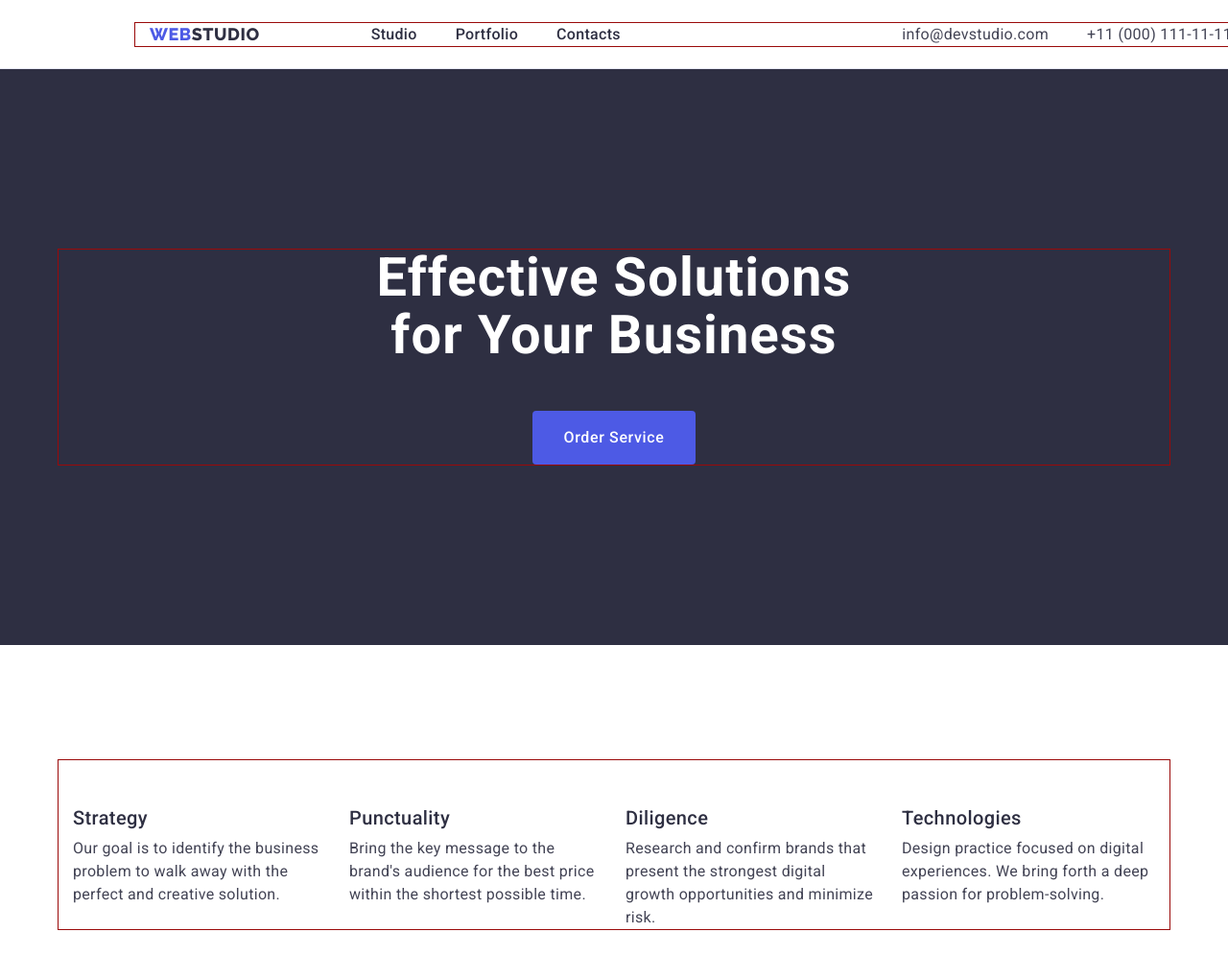
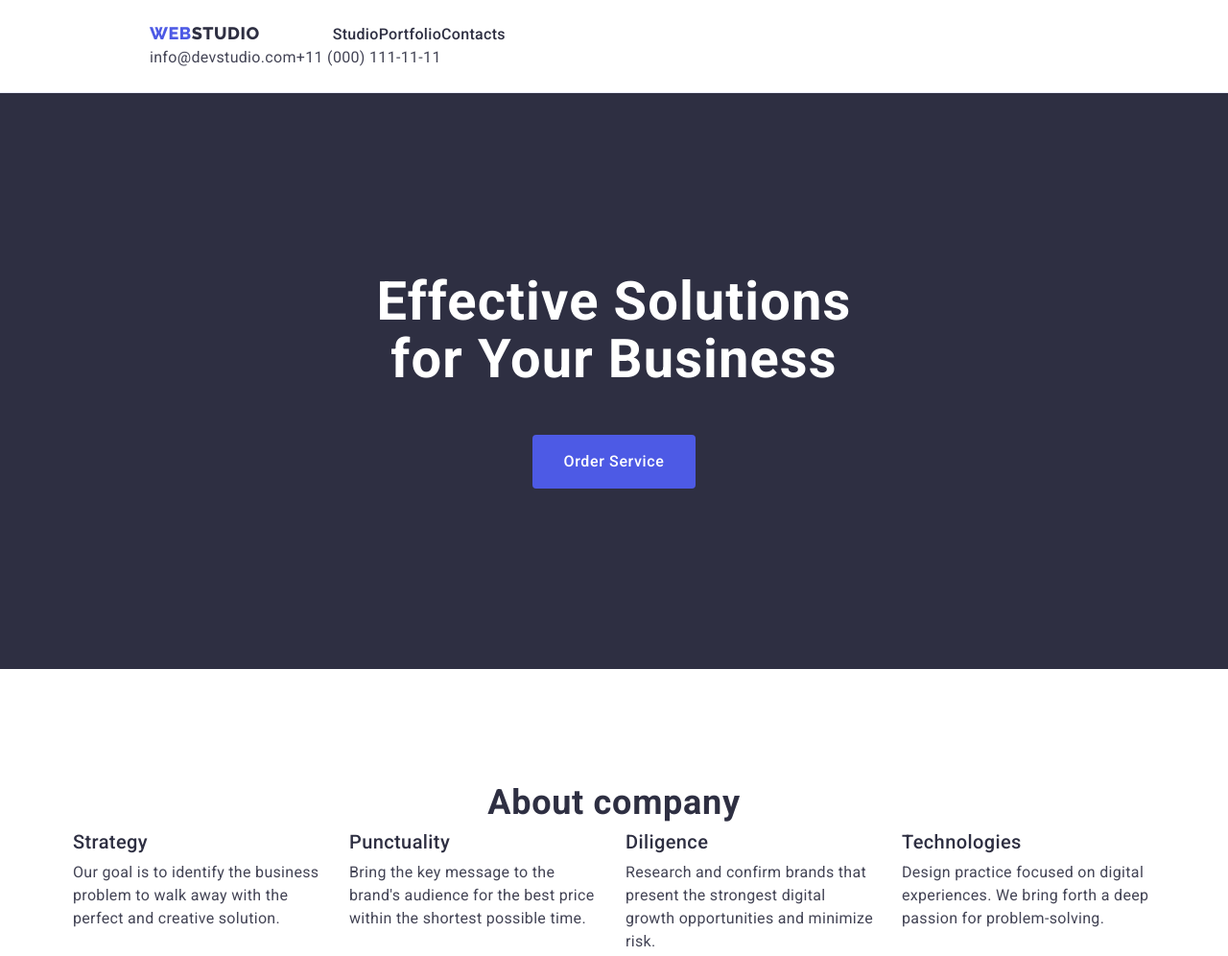
Before and after one commit to NataliDm/goit-markup-hw-03, a plain HTML site: page index.html in a window 1280 px wide. Shown: the top 996 px of the page at 96% size. Drawn offline with nearby package versions, Linux system fonts and the light colour scheme.

Commit message:
upd after

```diff
--- a/css/styles.css
+++ b/css/styles.css
@@ -36,7 +36,6 @@ button {
 .header {
   border-bottom: 1px solid var(--accent);
   width: 1440px;
-  height: 72px;
   padding-top: 24px;
   padding-bottom: 24px;
   padding-left: 0;
@@ -58,14 +57,11 @@ button {
   margin-right: auto;
   padding-left: 15px;
   padding-right: 15px;
-  outline: 1px solid rgb(154, 10, 10);
 }
 /*- HEADER-*/
 
 .header-page {
   display: flex;
-  align-items: center;
-  gap: 40px;
 }
 .nav {
   color: var(--dark);
@@ -95,19 +91,18 @@ button {
 }
 
 .address {
+  display: block;
   color: var(--text);
   font-size: 16px;
   font-style: normal;
   line-height: 1.5;
   letter-spacing: 0.02em;
-  margin-left: auto;
 }
 .mail {
   font-size: 16px;
   line-height: 1.5;
   letter-spacing: 0.02em;
   color: var(--text);
-  margin-left: auto;
 }
 .mail:hover,
 .mail:focus {
@@ -148,7 +143,6 @@ button {
   border-radius: 4px;
   display: block;
   padding: 16px 32px;
-  height: 56px;
   margin-left: auto;
   margin-right: auto;
   min-width: 169px;
@@ -267,7 +261,6 @@ button {
   color: var(--dark);
   display: block;
   margin-bottom: 8px;
-  visibility: hidden;
 }
 /*What we are doing*/
 .tasks {
@@ -363,6 +356,7 @@ button {
 .footer-text {
   font-size: 16px;
   line-height: 24px;
+  width: 264px;
   letter-spacing: 0.02em;
   color: var(--light);
 }
--- a/index.html
+++ b/index.html
@@ -20,7 +20,7 @@
   <body class="text">
     <!--Шапка-->
     <header class="header">
-      <div class="container header-page">
+      <div class="container">
         <nav class="nav list header-page">
           <a class="logo link" href="./index.html"
             >Web<span class="nav-logo">Studio</span></a
@@ -62,7 +62,7 @@
       <!--About company-->
       <section class="company">
         <div class="container">
-          <h2 class="company-header">About company</h2>
+          <h2 hidden class="company-header">About company</h2>
           <ul class="list list-item">
             <li class="list-item-view">
               <h3 class="company-descr">Strategy</h3>
```
Also changed, not shown: portfolio.html (+1 -1 lines).
